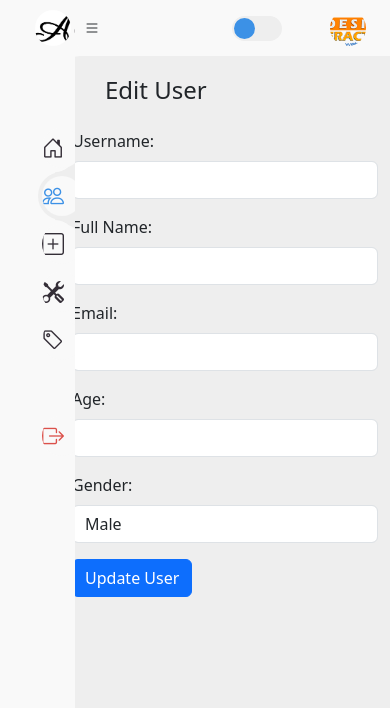
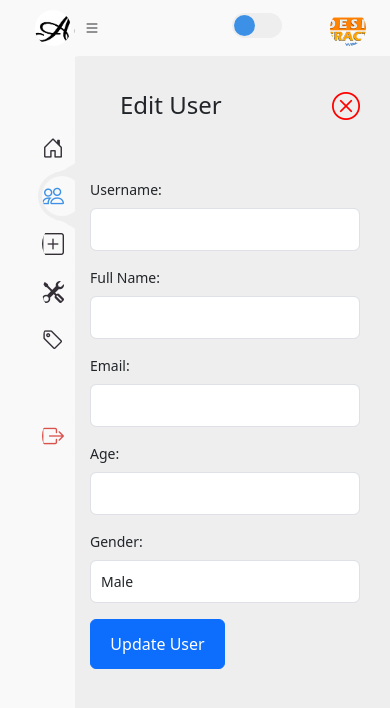
Before and after one commit to edriante/dwis, a CodeIgniter app: page /dwis/index.php/main_controller/edit_user/1 in a window 390 px wide. Shown: the top 708 px of the page. Run offline with CodeIgniter, Linux system fonts and the light colour scheme; data that the repository does not hold is empty.

Commit message:
edit service and user reponsiveness and exit button

```diff
--- a/application/views/admin/edit_user.php
+++ b/application/views/admin/edit_user.php
@@ -49,7 +49,12 @@
     </nav>
 
     <main>
-        <h2 class="custom-dashboard-title">Edit User</h2>
+        <div class="edit-user-header">
+            <h2 class="custom-dashboard-title">Edit User</h2>
+            <a href="<?= site_url('Main_controller/manageUsers'); ?>" class="exit-button">
+                <i class="bi bi-x-circle"></i>
+            </a>
+        </div>
         <div class="container mt-4">
         <form action="<?= site_url('Main_controller/updateUser/' . $user['id']); ?>" method="post">
                 <input type="hidden" name="id" value="<?= htmlspecialchars($user['id'], ENT_QUOTES, 'UTF-8'); ?>">
--- a/assets/css/style.css
+++ b/assets/css/style.css
@@ -451,3 +451,65 @@ body {
 		min-width: 420px;
 	}
 }
+
+/* Responsive form styles */
+@media (max-width: 768px) {
+    .container {
+        max-width: 100%;
+        padding: 15px;
+    }
+
+    main {
+        padding: 15px;
+    }
+
+    .form-control {
+        width: 100%; /* Ensures input fields take full width */
+        font-size: 16px;
+        padding: 10px;
+    }
+
+    .btn {
+        width: 50%; /* Makes buttons full-width for better accessibility */
+        font-size: 16px;
+        padding: 12px;
+    }
+}
+
+/* Adjust form layout for very small screens */
+@media (max-width: 480px) {
+    .mb-3 {
+        display: flex;
+        flex-direction: column;
+    }
+
+    label {
+        font-size: 14px;
+        margin-bottom: 5px;
+    }
+
+    .form-control {
+        font-size: 14px;
+    }
+}
+
+
+/* Edit User header container */
+.edit-user-header {
+    display: flex;
+    justify-content: space-between;
+    align-items: center;
+    width: 95%;
+}
+
+/* Exit button styling */
+.exit-button {
+    font-size: 28px;
+    color: red;
+    text-decoration: none;
+    transition: 0.3s;
+}
+
+.exit-button:hover {
+    color: darkred;
+}
```
Also changed, not shown: application/views/admin/edit_service.php (+6 -1 lines).
